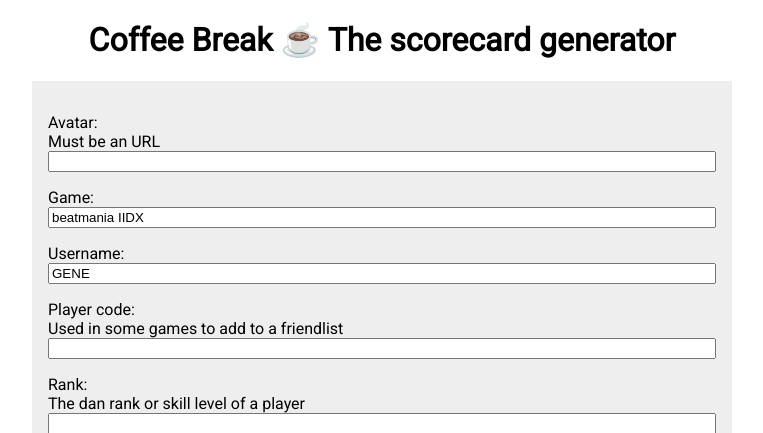
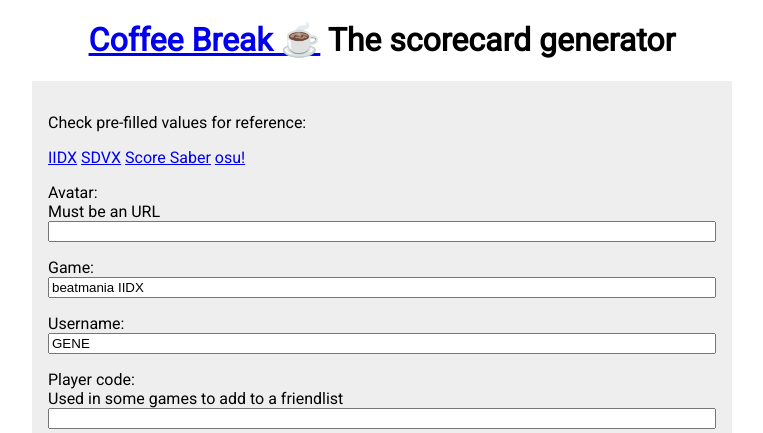
Before and after one commit to Tina-otoge/coffee-break, a Flask app: page /prefilled/iidx_result in a window 1280 px wide. Shown: the top 433 px of the page, without its empty margins (258-1021 px from the left). Run offline with Flask 2, Linux system fonts and the light colour scheme; some libraries are stand-ins or nearby versions.

Commit message:
Add prefilled forms links to home page

```diff
--- a/coffeebreak/templates/index.html
+++ b/coffeebreak/templates/index.html
@@ -23,9 +23,18 @@
 	</head>
 
 	<body>
-		<h1>Coffee Break ☕ The scorecard generator</h1>
+		<h1><a href="{{ url_for('index') }}">Coffee Break ☕</a> The scorecard generator</h1>
 		<main>
-			<form method="post" action="/api/generate">
+			<p>
+				Check pre-filled values for reference:
+			</p>
+			<p>
+				<a href="{{ url_for('prefilled', name='iidx_result') }}">IIDX</a>
+				<a href="{{ url_for('prefilled', name='sdvx_result') }}">SDVX</a>
+				<a href="{{ url_for('prefilled', name='scoresaber') }}">Score Saber</a>
+				<a href="{{ url_for('prefilled', name='osu') }}">osu!</a>
+			</p>
+			<form action="/api/generate">
 				{% for name, description in inputs.items() %}
 				{{ input(name=name, description=description) }}
 				{% endfor %}
```
